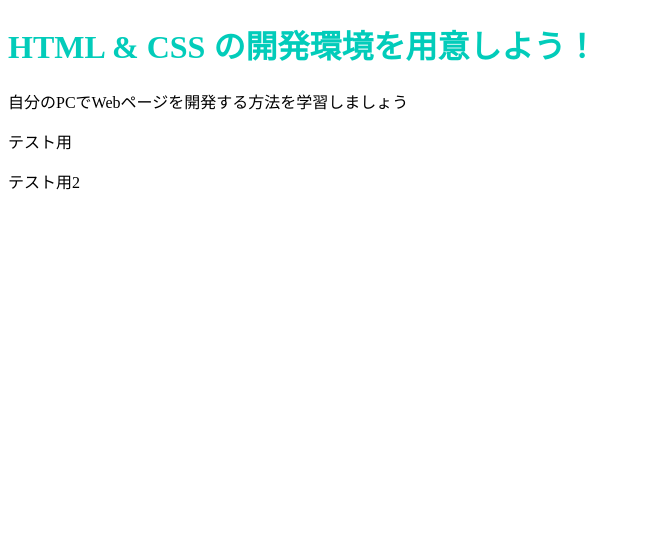
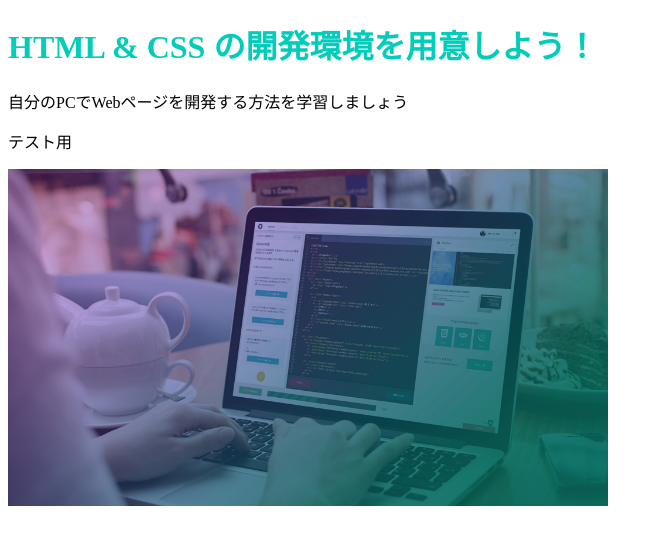
Before and after one commit to aaaalarsen/github.io, a plain HTML site: page index.html in a window 1280 px wide. Shown: the whole page, without its empty margins (0-663 px from the left). Drawn offline with Linux system fonts and the light colour scheme.

Commit message:
Update index.html

```diff
--- a/index.html
+++ b/index.html
@@ -9,6 +9,6 @@
     <h1 class="title">HTML & CSS の開発環境を用意しよう！</h1>
     <p>自分のPCでWebページを開発する方法を学習しましょう</p>
     <p>テスト用</p>
-    <p>テスト用2</p>
+    <img src="top.png" alt="Top Image" style="width:100%; max-width:600px;">
   </body>
 </html>
```
